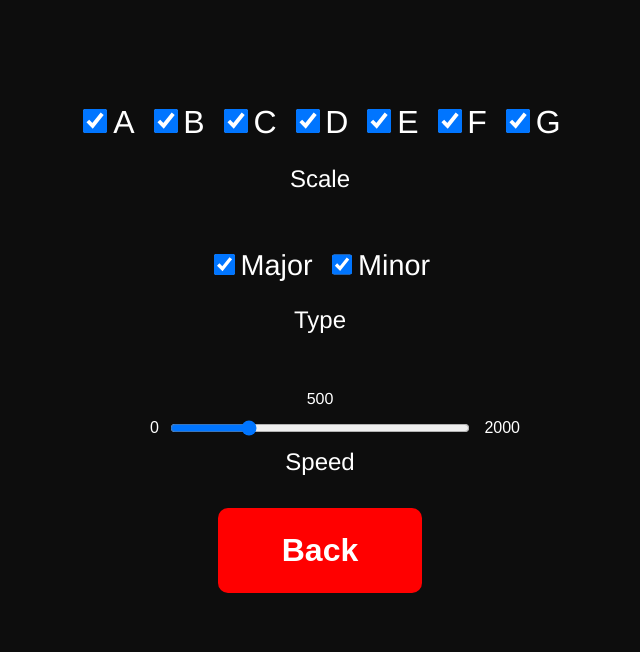
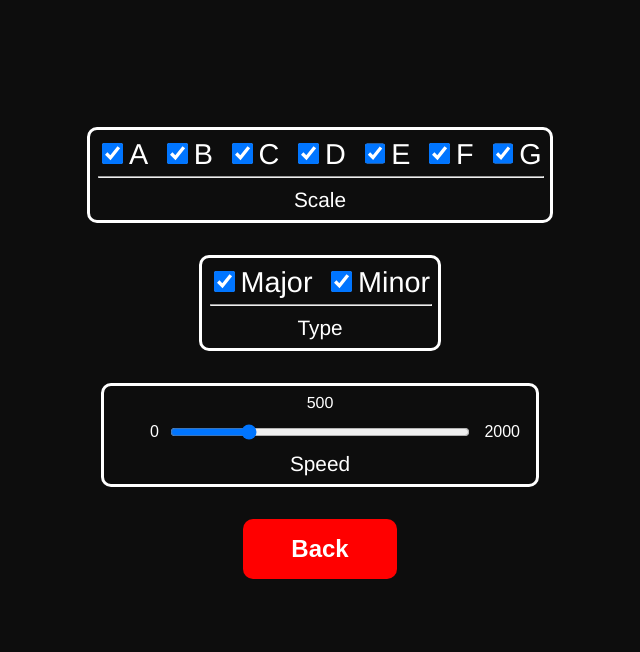
Before and after one commit to roman-ojha/chord-exercise, a website built with Vite: page screen/settings.html in a window 1280 px wide. Shown: the part 148-800 px from the top of the page, without its empty margins (320-960 px from the left). Built offline with nearby package versions, Linux system fonts and the light colour scheme.

Commit message:
style: improved style of setting page

```diff
--- a/screen/settings.html
+++ b/screen/settings.html
@@ -17,10 +17,12 @@
         <div id="scale-input-container">
           <!-- list of scale -->
           <div id="scale-list-input-container"></div>
+          <hr />
           <h3>Scale</h3>
         </div>
         <div id="scale-type-input-container">
           <div id="scale-type-list-input-container"></div>
+          <hr />
           <h3>Type</h3>
         </div>
         <div id="setting-speed">
--- a/styles/settings.css
+++ b/styles/settings.css
@@ -22,7 +22,7 @@ body {
 header h1 {
   margin: 0px;
   color: white;
-  font-size: 4rem;
+  font-size: 3rem;
 }
 
 main {
@@ -38,12 +38,22 @@ main {
   flex-direction: column;
   justify-content: center;
   align-items: center;
+  border: 3px solid white;
+  padding: 8px;
+  border-radius: 10px;
+}
+
+#scale-input-container hr {
+  color: white;
+  width: 100%;
 }
 
 #scale-input-container h3 {
   color: white;
-  font-size: 1.5rem;
+  font-size: 1.3rem;
   font-weight: 300;
+  margin: 0px;
+  margin-top: 5px;
 }
 
 #scale-list-input-container {
@@ -54,14 +64,14 @@ main {
 }
 
 .single-scale-input-container input {
-  width: 1.5rem;
-  height: 1.5rem;
+  width: 1.3rem;
+  height: 1.3rem;
   cursor: pointer;
 }
 
 .single-scale-input-container label {
   color: white;
-  font-size: 2rem;
+  font-size: 1.8rem;
 }
 
 #scale-type-input-container {
@@ -69,12 +79,22 @@ main {
   flex-direction: column;
   justify-content: center;
   align-items: center;
+  border: 3px solid white;
+  padding: 8px;
+  border-radius: 10px;
+}
+
+#scale-type-input-container hr {
+  color: white;
+  width: 100%;
 }
 
 #scale-type-input-container h3 {
   color: white;
-  font-size: 1.5rem;
+  font-size: 1.3rem;
   font-weight: 300;
+  margin: 0px;
+  margin-top: 5px;
 }
 
 #scale-type-list-input-container {
@@ -101,6 +121,9 @@ main {
   justify-content: center;
   align-items: center;
   gap: 10px;
+  border: 3px solid white;
+  padding: 8px 4rem;
+  border-radius: 10px;
 }
 
 #speed-value {
@@ -158,18 +181,18 @@ main {
 
 #setting-speed label {
   color: white;
-  font-size: 1.5rem;
+  font-size: 1.3rem;
 }
 
 #back-button {
   background-color: red;
   color: white;
-  padding: 1.5rem 4rem;
+  padding: 1rem 3rem;
   border-radius: 10px;
   cursor: pointer;
   border: none;
   transition-duration: 200ms;
-  font-size: 2rem;
+  font-size: 1.5rem;
   font-weight: 700;
 }
 
```
